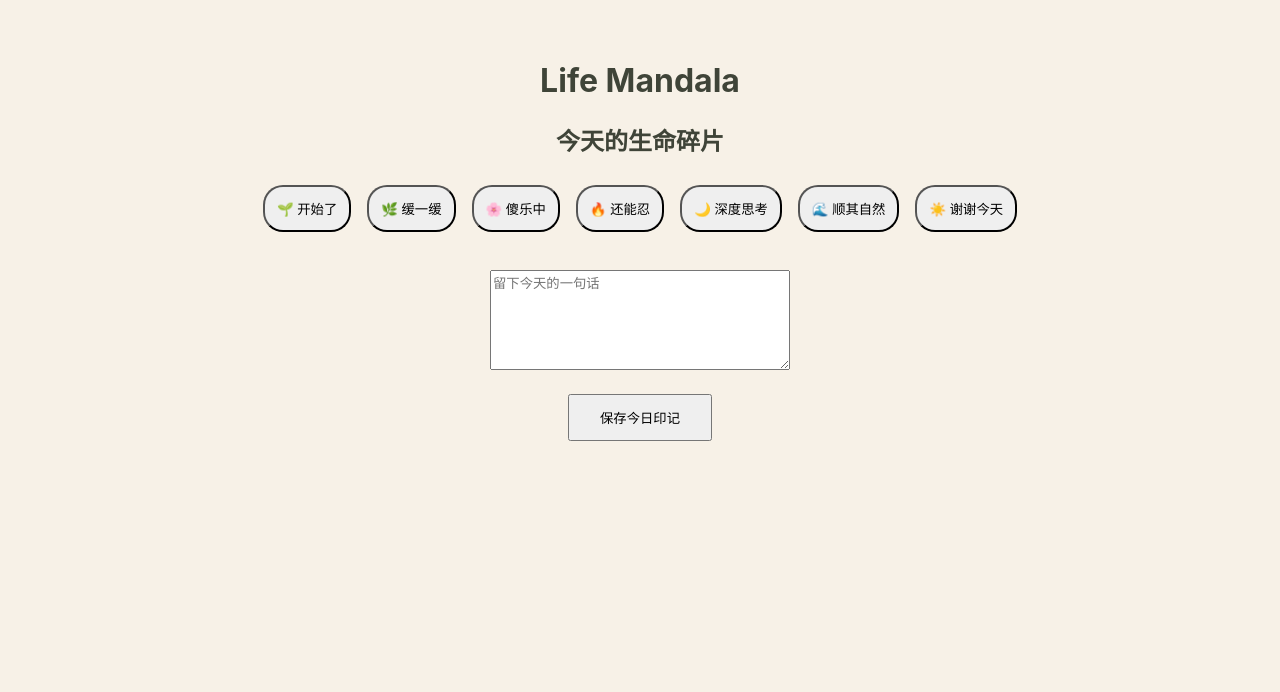
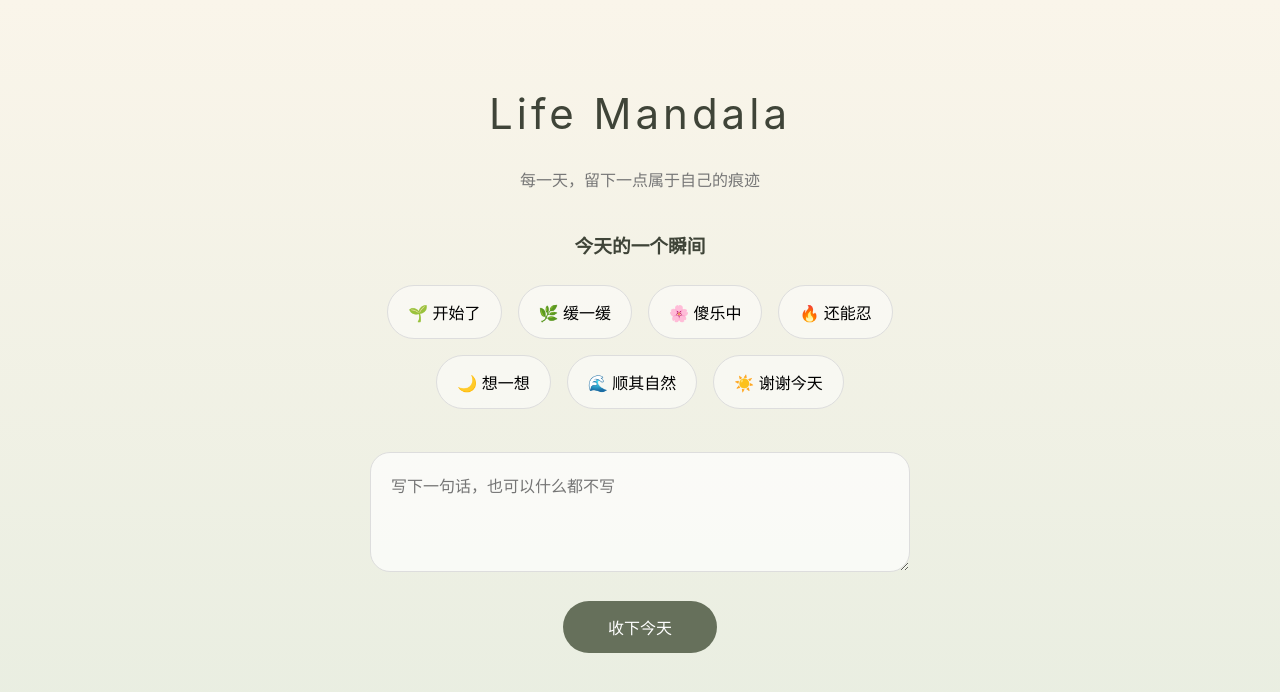
Before and after one commit to justforofficezoey-eng/life-mandalacalm, a Next.js app: page / in a window 1280 px wide. Shown: the top 692 px of the page. Built offline with nearby package versions, Linux system fonts and the light colour scheme.

Commit message:
Update page.tsx

```diff
--- a/app/page.tsx
+++ b/app/page.tsx
@@ -1,18 +1,13 @@
 "use client";
 
-
-import {useState} from "react";
+import { useState } from "react";
 
 import {
-saveDay,
-getDays
-}
-from "../lib/dailyStorage";
-
+  saveDay
+} from "../lib/dailyStorage";
 
 import GardenCanvas
 from "../components/GardenCanvas";
-
 
 import {
   composeGarden
@@ -24,15 +19,20 @@ from "../lib/gardenComposer";
 export default function Home(){
 
 
-const [mood,setMood]=useState("");
+  const [mood,setMood] =
+    useState("");
 
-const [text,setText]=useState("");
 
-const [garden,setGarden]=useState<any>(null);
+  const [text,setText] =
+    useState("");
+
+
+  const [garden,setGarden] =
+    useState<any>(null);
 
 
 
-const moods=[
+  const moods = [
 
     ["🌱","开始了","seed"],
 
@@ -42,7 +42,7 @@ const moods=[
 
     ["🔥","还能忍","branch"],
 
-["🌙","深度思考","root"],
+    ["🌙","想一想","root"],
 
     ["🌊","顺其自然","vine"],
 
@@ -67,7 +67,8 @@ m=>m[1]===mood
     const days =
       saveDay({
 
-date:new Date().toISOString(),
+        date:
+        new Date().toISOString(),
 
         mood,
 
@@ -88,7 +89,6 @@ composeGarden(days)
     }
 
 
-
     setText("");
 
   }
@@ -97,15 +97,17 @@ setText("");
 
   return (
 
-<div
+
+    <main
 
       style={{
 
         minHeight:"100vh",
 
-background:"#f7f1e7",
+        background:
+        "linear-gradient(180deg,#faf5ea,#e7ede0)",
 
-padding:40,
+        padding:"60px 20px",
 
         textAlign:"center"
 
@@ -114,22 +116,75 @@ textAlign:"center"
     >
 
 
-<h1>
+      <h1
+
+        style={{
+
+          fontSize:42,
+
+          fontWeight:400,
+
+          letterSpacing:4,
+
+          color:"#3f4438"
+
+        }}
+
+      >
+
         Life Mandala
+
       </h1>
 
 
-<h2>
-今天的生命碎片
-</h2>
+
+      <p
+
+        style={{
+
+          color:"#777",
+
+          marginBottom:40
+
+        }}
+
+      >
+
+        每一天，留下一点属于自己的痕迹
+
+      </p>
+
+
+
+
+      <div
+
+        style={{
+
+          maxWidth:600,
+
+          margin:"0 auto"
+
+        }}
+
+      >
+
+
+        <h3>
+
+          今天的一个瞬间
+
+        </h3>
 
 
 
         <div>
 
+
         {
 
           moods.map(m=>(
+
 
             <button
 
@@ -137,13 +192,44 @@ key={m[1]}
 
               onClick={()=>setMood(m[1])}
 
+
               style={{
 
                 margin:8,
 
-padding:12,
+                padding:"14px 20px",
 
-borderRadius:20
+                borderRadius:30,
+
+                border:
+
+                mood===m[1]
+
+                ?
+
+                "2px solid #7c806d"
+
+                :
+
+                "1px solid #ddd",
+
+
+                background:
+
+                mood===m[1]
+
+                ?
+
+                "#e5eadb"
+
+                :
+
+                "rgba(255,255,255,.5)",
+
+
+                fontSize:16,
+
+                cursor:"pointer"
 
               }}
 
@@ -153,9 +239,11 @@ borderRadius:20
 
             </button>
 
+
           ))
 
         }
+
 
         </div>
 
@@ -163,47 +251,79 @@ borderRadius:20
 
         <textarea
 
-placeholder="留下今天的一句话"
-
           value={text}
 
           onChange={
             e=>setText(e.target.value)
           }
 
+
+          placeholder="写下一句话，也可以什么都不写"
+
+
           style={{
 
-marginTop:30,
+            marginTop:35,
 
-width:300,
+            width:"90%",
 
-height:100
+            height:120,
+
+            borderRadius:20,
+
+            border:"1px solid #ddd",
+
+            padding:20,
+
+            fontSize:16,
+
+            background:"rgba(255,255,255,.7)"
 
           }}
 
         />
 
 
+
         <br/>
+
 
 
         <button
 
           onClick={save}
 
+
           style={{
 
-marginTop:20,
+            marginTop:25,
 
-padding:"12px 30px"
+            padding:"14px 45px",
+
+            borderRadius:40,
+
+            border:"none",
+
+            background:"#66705b",
+
+            color:"#fff",
+
+            fontSize:16,
+
+            cursor:"pointer"
 
           }}
 
         >
 
-保存今日印记
+          收下今天
 
         </button>
+
+
+
+      </div>
+
 
 
 
@@ -211,9 +331,35 @@ padding:"12px 30px"
 
         garden &&
 
-<div style={{marginTop:50}}>
+        <div
 
-<GardenCanvas garden={garden}/>
+          style={{
+
+            marginTop:70
+
+          }}
+
+        >
+
+          <h2
+
+          style={{
+
+            fontWeight:400
+
+          }}
+
+          >
+
+            你的七日生命曼陀罗
+
+          </h2>
+
+
+          <GardenCanvas
+            garden={garden}
+          />
+
 
         </div>
 
@@ -221,9 +367,9 @@ garden &&
 
 
 
-</div>
+    </main>
 
-)
+  );
 
 
 }
```
Lines whose indentation alone changed are shown as unchanged.
